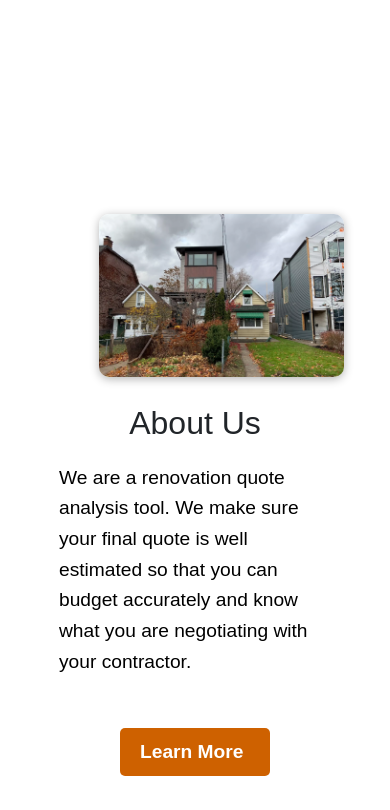
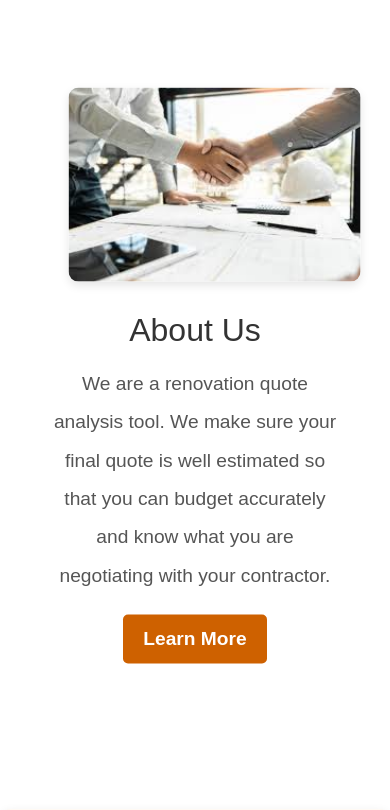
Before and after one commit to Sajeev-D/disputeLensNode, a website: page public/index.html in a window 390 px wide. Shown: the part 1054-1864 px from the top of the page. Drawn offline with nearby package versions, Linux system fonts and the light colour scheme.

Commit message:
Fixed about section alignment and changes contact section wording.

```diff
--- a/public/index.html
+++ b/public/index.html
@@ -53,15 +53,18 @@
         <!-- Hero Section Finish -->
 
         <!-- Start of About section -->
-          <section id="About" class="about-section">
+        <section id="About" class="about-section">
+
             <div class="about-image">
-                <img src="extra/about2.webp" alt="About Us">
+                <img src="extra/about-pic.jpg" alt="About Us">
             </div>
+
             <div class="about-content">
-                <h2 class="about-title">      About Us</h2>
+                <h2 class="about-title">About Us</h2>
                 <p class="about-text">We are a renovation quote analysis tool. We make sure your final quote is well estimated so that you can budget accurately and know what you are negotiating with your contractor.</p>
                 <a href="#solutions" class="learn-more-btn">Learn More</a>
             </div>
+
         </section>
 
         <!-- start of Problem section -->
@@ -217,7 +220,7 @@
             <div class="container">
                 <div class="row">
                     <div class="contact-center">
-                        <h2 class="contact-title">Let us know your thoughts...</h2>
+                        <h2 class="contact-title">Give us your feedback</h2>
                         <form name="submit-to-google-sheet">
                             <textarea name="Message" rows="6" placeholder="Your Message"></textarea>
                             <button type="submit" class="contact-btn">Submit</button>
--- a/public/style.css
+++ b/public/style.css
@@ -266,61 +266,99 @@ button {
 }
 
 /* About Section */
-
 .about-section {
     display: flex;
-    justify-content: center;
+    justify-content: space-between;
     align-items: center;
     max-width: 1200px;
-    margin: 0 auto;
-    padding: 40px 20px;
     margin: 15%;
+    padding: 0 20px;
 }
 
 .about-image {
-    flex: 1;
-    padding-right: 40px;
+    flex: 0 0 48%;
 }
 
 .about-image img {
-    max-width: 90%;
+    width: 100%;
     height: auto;
     border-radius: 10px;
-    box-shadow: 0 2px 10px rgba(0, 0, 0, 0.3);
+    box-shadow: 0 4px 10px rgba(0, 0, 0, 0.1);
 }
 
 .about-content {
-    flex: 1;
-    margin-top: 10%;
+    flex: 0 0 48%;
+    display: flex;
+    flex-direction: column;
+    align-items: flex-start;
 }
 
 .about-title {
     font-size: 2.5em;
-    margin-bottom: 20px;
+    color: #333;
+    margin-bottom: 5%;
+    align-self: left;
 }
 
 .about-text {
-    font-size: 1.4em;
-    line-height: 1.6;
-    margin-bottom: 50px;
+    font-size: 1.3em;
+    line-height: 2;
+    color: #555;
+    margin-bottom: 2%;
+    text-align: left;
 }
 
 .learn-more-btn {
     display: inline-block;
-    padding: 3% 9%;
+    padding: 12px 24px;
     background-color: #ce6100;
     color: white;
+    text-decoration: none;
     border-radius: 5px;
-    font-size: 1.4em;
+    font-size: 1.1em;
     font-weight: bold;
     transition: background-color 0.3s ease;
-    margin-top: -15%;
 }
 
 .learn-more-btn:hover {
-    background-color: #954b00;
-    text-decoration: none;
-    color: white;
+    background-color: #a54e00;
+}
+
+/* Responsive adjustments */
+@media (max-width: 768px) {
+    .about-section {
+        flex-direction: column;
+        align-items: center;
+        text-align: center;
+        padding: 0 10px;
+        transform: translateY(-15%);
+    }
+
+    .about-image, .about-content {
+        flex: 0 0 100%;
+        max-width: 100%;
+        margin-bottom: 30px;
+    }
+
+    .about-image img {
+        max-width: 100%;
+        height: auto;
+        transform: translateX(-7%);
+    }
+
+    .about-title {
+        align-self: center;
+        margin-bottom: 15px;
+    }
+
+    .about-text {
+        text-align: center;
+        margin-bottom: 20px;
+    }
+
+    .learn-more-btn {
+        align-self: center;
+    }
 }
 
 /* Solutions Section */
```
Also changed, not shown: public/extra/about-pic.jpg (added).
